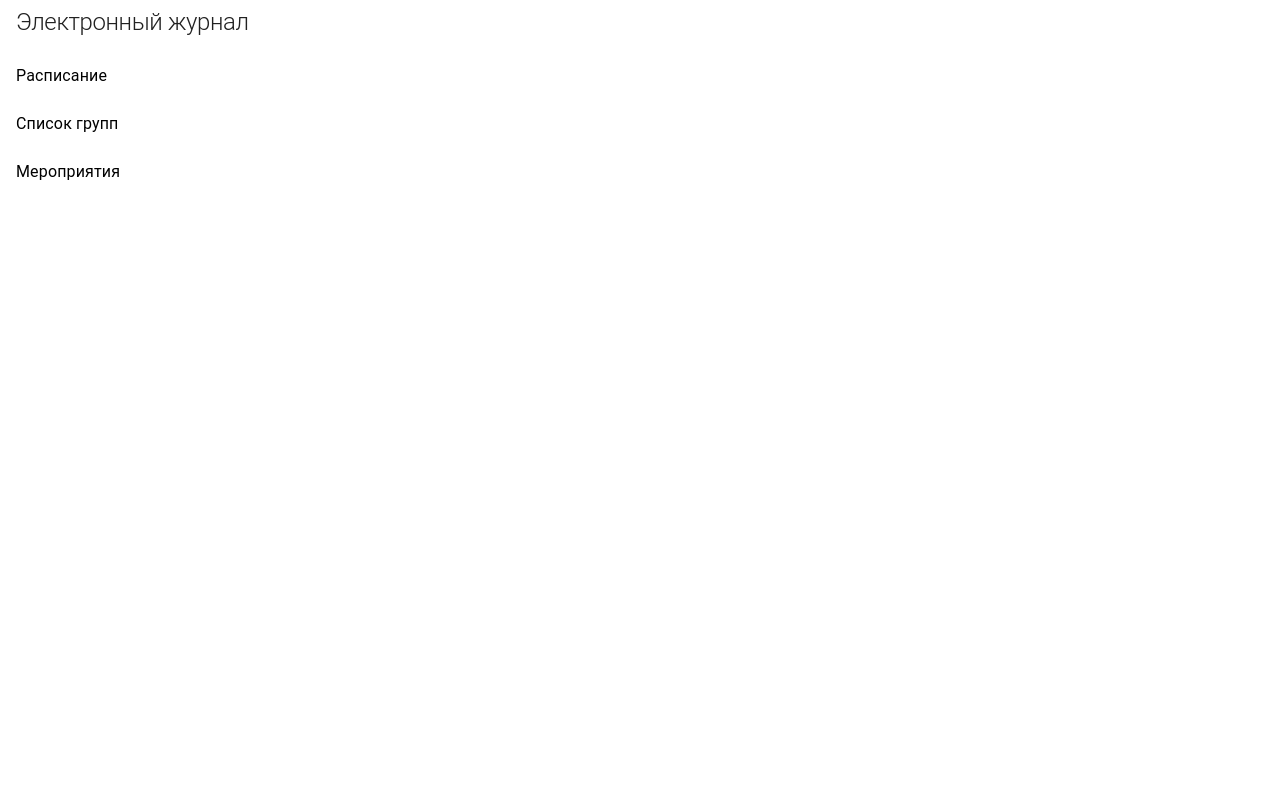
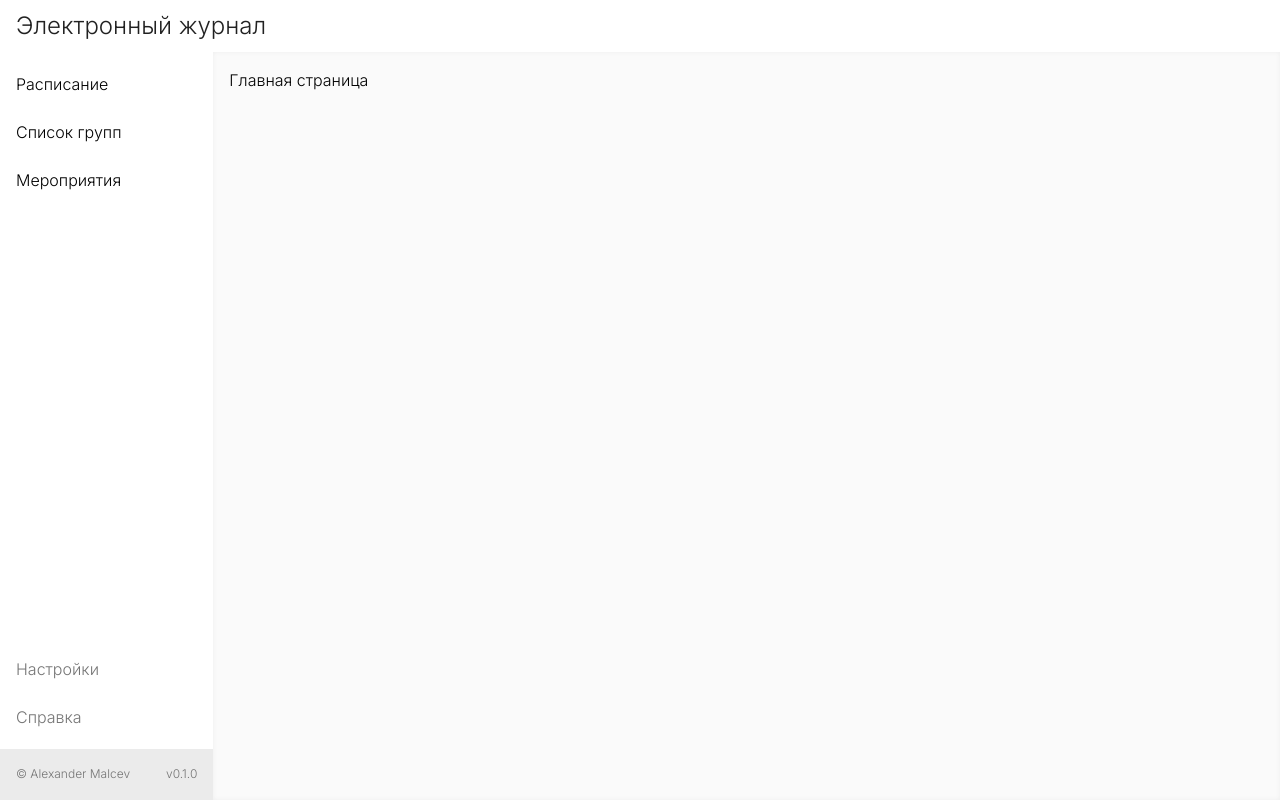
Before and after one commit to asmalcev/esrsp-gui, a Next.js app: page / in a window 1280 px wide. Built offline with nearby package versions, Linux system fonts and the light colour scheme.

Commit message:
main layout done

```diff
--- a/pages/index.tsx
+++ b/pages/index.tsx
@@ -1,11 +1,12 @@
+import { Typography } from '@mui/material';
 import MainContainer from '../src/containers/MainContainer';
 
 const Index = () => {
-    return (
-      <MainContainer>
-
-			</MainContainer>
-    );
+  return (
+    <MainContainer>
+			<Typography>Главная страница</Typography>
+		</MainContainer>
+  );
 };
 
 export default Index;
--- /dev/null
+++ b/src/components/NextLinkCompose.tsx
@@ -0,0 +1,102 @@
+import * as React from 'react';
+import clsx from 'clsx';
+import { useRouter } from 'next/router';
+import NextLink, { LinkProps as NextLinkProps } from 'next/link';
+import MuiLink, { LinkProps as MuiLinkProps } from '@mui/material/Link';
+import { styled } from '@mui/material/styles';
+
+// Add support for the sx prop for consistency with the other branches.
+const Anchor = styled('a')({});
+
+interface NextLinkComposedProps
+  extends Omit<React.AnchorHTMLAttributes<HTMLAnchorElement>, 'href'>,
+    Omit<NextLinkProps, 'href' | 'as'> {
+  to: NextLinkProps['href'];
+  linkAs?: NextLinkProps['as'];
+}
+
+export const NextLinkComposed = React.forwardRef<HTMLAnchorElement, NextLinkComposedProps>(
+  function NextLinkComposed(props, ref) {
+    const { to, linkAs, replace, scroll, shallow, prefetch, locale, ...other } = props;
+
+    return (
+      <NextLink
+        href={to}
+        prefetch={prefetch}
+        as={linkAs}
+        replace={replace}
+        scroll={scroll}
+        shallow={shallow}
+        passHref
+        locale={locale}
+      >
+        <Anchor ref={ref} {...other} />
+      </NextLink>
+    );
+  },
+);
+
+export type LinkProps = {
+  activeClassName?: string;
+  as?: NextLinkProps['as'];
+  href: NextLinkProps['href'];
+  linkAs?: NextLinkProps['as']; // Useful when the as prop is shallow by styled().
+  noLinkStyle?: boolean;
+} & Omit<NextLinkComposedProps, 'to' | 'linkAs' | 'href'> &
+  Omit<MuiLinkProps, 'href'>;
+
+// A styled version of the Next.js Link component:
+// https://nextjs.org/docs/api-reference/next/link
+const Link = React.forwardRef<HTMLAnchorElement, LinkProps>(function Link(props, ref) {
+  const {
+    activeClassName = 'active',
+    as,
+    className: classNameProps,
+    href,
+    linkAs: linkAsProp,
+    locale,
+    noLinkStyle,
+    prefetch,
+    replace,
+    role, // Link don't have roles.
+    scroll,
+    shallow,
+    ...other
+  } = props;
+
+  const router = useRouter();
+  const pathname = typeof href === 'string' ? href : href.pathname;
+  const className = clsx(classNameProps, {
+    [activeClassName]: router.pathname === pathname && activeClassName,
+  });
+
+  const isExternal =
+    typeof href === 'string' && (href.indexOf('http') === 0 || href.indexOf('mailto:') === 0);
+
+  if (isExternal) {
+    if (noLinkStyle) {
+      return <Anchor className={className} href={href} ref={ref} {...other} />;
+    }
+
+    return <MuiLink className={className} href={href} ref={ref} {...other} />;
+  }
+
+  const linkAs = linkAsProp || as;
+  const nextjsProps = { to: href, linkAs, replace, scroll, shallow, prefetch, locale };
+
+  if (noLinkStyle) {
+    return <NextLinkComposed className={className} ref={ref} {...nextjsProps} {...other} />;
+  }
+
+  return (
+    <MuiLink
+      component={NextLinkComposed}
+      className={className}
+      ref={ref}
+      {...nextjsProps}
+      {...other}
+    />
+  );
+});
+
+export default Link;
--- a/src/containers/MainContainer/MainContainer.styles.ts
+++ b/src/containers/MainContainer/MainContainer.styles.ts
@@ -10,14 +10,29 @@ export default {
 	appBar: ({theme}) => ({
 		gridColumn: '1 / 13',
 
-		padding: `${theme.spacing(1)} ${theme.spacing(2)}`,
+		padding: `${theme.spacing(1.5)} ${theme.spacing(2)}`,
 		boxShadow: 'none'
 	}),
-	list: ({theme}) => ({
+	menu: ({theme}) => ({
 		gridColumn: '1 / 3',
+
 		height: '100%'
 	}),
 	contentContainer: ({theme}) => ({
+		gridColumn: '3 / 13',
 
+		padding: theme.spacing(2),
+		backgroundColor: theme.palette.background.main,
+		boxShadow: theme.boxShadow
+	}),
+	logo: ({theme}) => ({
+		color: theme.palette.primary.contrastText
+	}),
+	footer: ({theme}) => ({
+		padding: theme.spacing(2),
+		backgroundColor: theme.palette.background.footer,
+	}),
+	footerContainer: ({theme}) => ({
+		color: theme.palette.primary.dark
 	}),
 };
--- a/src/containers/MainContainer/MainContainer.tsx
+++ b/src/containers/MainContainer/MainContainer.tsx
@@ -1,28 +1,55 @@
+import { NextLinkComposed } from '../../components/NextLinkCompose';
 import { styled } from '@mui/material/styles';
 import {
 	AppBar,
 	List,
+	Link,
 	ListItemButton,
 	ListItemText,
-	Typography
+	Typography,
+	Stack
 } from '@mui/material';
 
 import styles from './MainContainer.styles';
 
 const MainContainer = ({ children }) => {
 
-	const Menu = styled(List)( styles.list );
-	const Header = styled(AppBar)( styles.appBar );
 	const GridContainer = styled('div')( styles.gridContainer );
 	const ContentContainer = styled('div')( styles.contentContainer );
+	const FooterContainer = styled('div')( styles.footerContainer )
+
+	const Menu = styled(Stack)( styles.menu );
+	const Header = styled(AppBar)( styles.appBar );
+	const Footer = styled(Stack)( styles.footer );
+
+	const LogoLink = styled(Link)( styles.logo );
+
 
 	return (
 		<GridContainer>
+
 			<Header position="relative">
+				<LogoLink
+					component={NextLinkComposed}
+					to={{
+						pathname: '/'
+					}}
+					underline="none"
+				>
 					<Typography variant="h1">Электронный журнал</Typography>
+				</LogoLink>
 			</Header>
-			<Menu>
-				<ListItemButton>
+
+			<Menu
+				justifyContent="space-between"
+			>
+				<List>
+					<ListItemButton
+						component={NextLinkComposed}
+						to={{
+							pathname: '/schedule'
+						}}
+					>
 						<ListItemText>Расписание</ListItemText>
 					</ListItemButton>
 					<ListItemButton>
@@ -31,7 +58,30 @@ const MainContainer = ({ children }) => {
 					<ListItemButton>
 						<ListItemText>Мероприятия</ListItemText>
 					</ListItemButton>
+				</List>
+
+				<FooterContainer>
+					<List>
+						<ListItemButton>
+							<ListItemText>Настройки</ListItemText>
+						</ListItemButton>
+						<ListItemButton>
+							<ListItemText>Справка</ListItemText>
+						</ListItemButton>
+					</List>
+					<Footer
+						direction="row"
+						justifyContent="space-between"
+					>
+						<Typography variant="subtitle2">&copy; Alexander Malcev</Typography>
+						<Typography variant="subtitle2">v0.1.0</Typography>
+					</Footer>
+				</FooterContainer>
 			</Menu>
+
+			<ContentContainer>
+				{ children }
+			</ContentContainer>
 		</GridContainer>
 	);
 }
--- a/src/theme.ts
+++ b/src/theme.ts
@@ -1,15 +1,29 @@
 import { createTheme } from "@mui/material";
 
 export const theme = createTheme({
-	spacing: 8,
 	typography: {
+		fontFamily: '\'Inter\', sans-serif',
+
 		h1: {
 			fontSize: 24,
+		},
+		subtitle2: {
+			fontSize: 12
+		}
+
+	},
+	palette: {
+		background: {
+			main: '#FAFAFA',
+			footer: '#EBEBEB'
+		},
+		primary: {
+			main: '#fff',
+			dark: '#757575'
+		},
+		secondary: {
+			main: '#4FC3F7'
 		}
 	},
-	palette: {
-		primary: {
-			main: '#fff',
-		}
-	}
+	boxShadow: 'inset 0 0 5px rgba(0, 0, 0, 0.05)'
 });
--- /dev/null
+++ b/src/types/customTheme.d.ts
@@ -0,0 +1,19 @@
+declare module '@mui/material/styles' {
+	interface Theme {
+		boxShadow: string;
+		borderRadius: string;
+	}
+
+	interface ThemeOptions {
+		boxShadow: string;
+		borderRadius: string;
+	}
+
+	interface Palette {
+		background: object;
+	}
+
+	interface PaletteOptions {
+		background: object;
+	}
+}
```
Also changed, not shown: pages/schedule.tsx (added, +11 -0 lines), src/components/A.js (deleted). Lines whose indentation alone changed are shown as unchanged.
